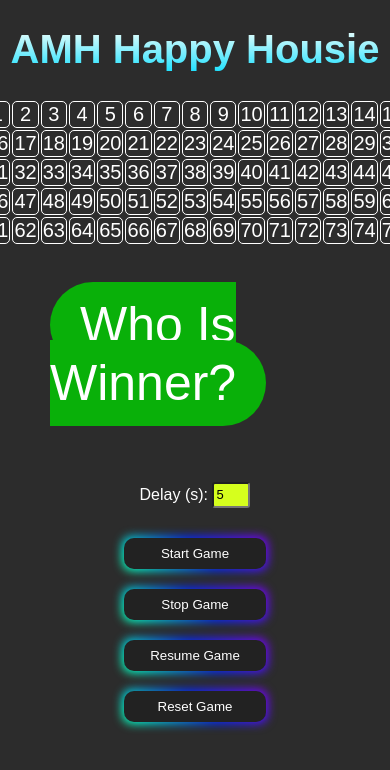
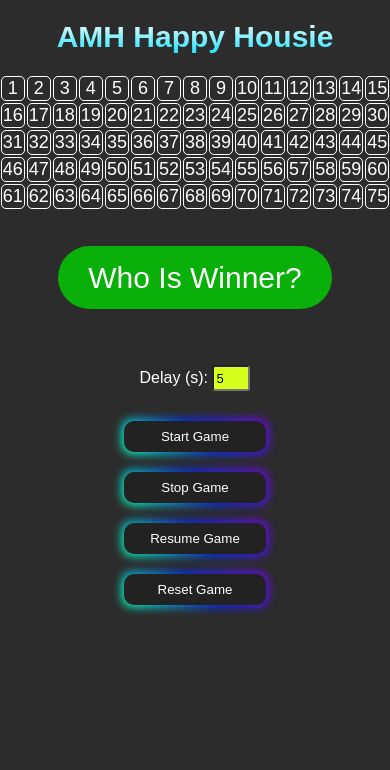
Before and after one commit to AungMyatHtut-Developer/amh-happy-housie-game, a plain HTML site: page index.html in a window 390 px wide. Drawn offline with Linux system fonts and the light colour scheme.

Commit message:
fix mobile view uncompitable

```diff
--- a/style.css
+++ b/style.css
@@ -9,27 +9,27 @@ body {
   background-color: #2c2c2c;
 }
 
-h1{
-  font-size: 40px;
+h1 {
+  font-size: 30px;
   background: -webkit-linear-gradient(#f8fffb, #1de1ff);
   -webkit-background-clip: text;
   -webkit-text-fill-color: transparent;
 }
 
-.game-status-container{
+.game-status-container {
   text-align: center;
 }
 
 table {
   margin-top: 10px;
-  font-size: 20px;
+  font-size: 18px;
   color: white;
   /* border: 1px solid black; */
   border-radius: 10px;
 }
 
 td {
-  border: 1px solid white;
+  border: 0.5px solid white;
   text-align: center;
   border-radius: 5px;
   /* background-color: green; */
@@ -49,7 +49,7 @@ td {
 span {
   background-color: rgb(9, 176, 9);
   color: white;
-  font-size: 50px;
+  font-size: 30px;
   padding: 15px 30px;
   /* padding: 15px 20px for 2 digits */
   border-radius: 50px;
```
